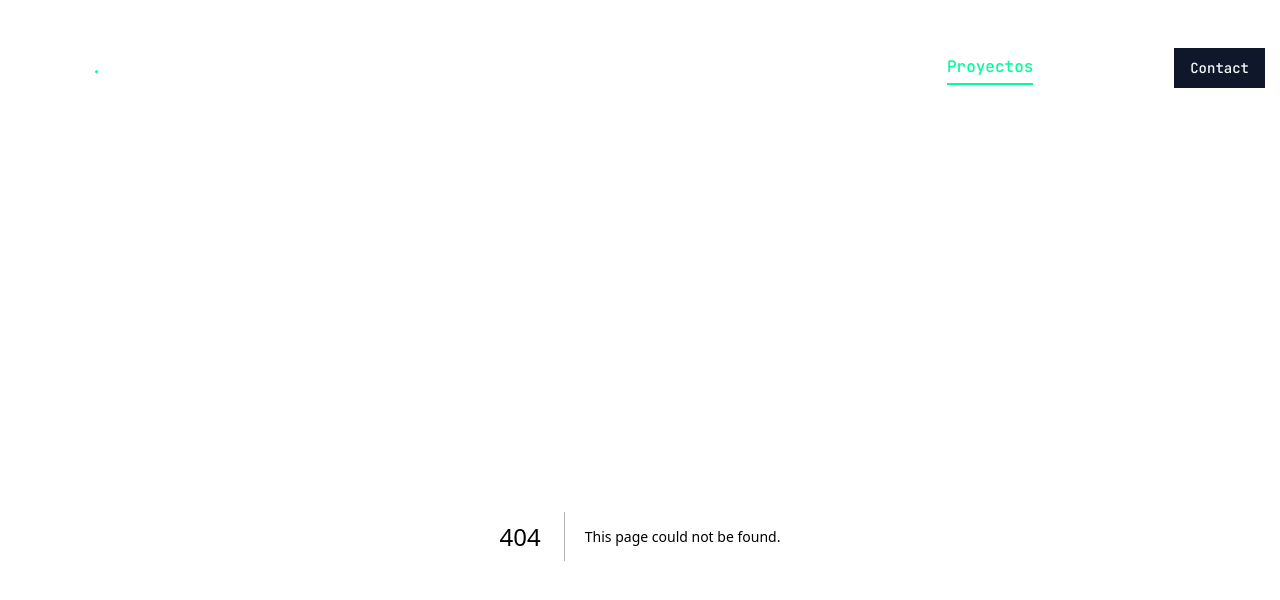
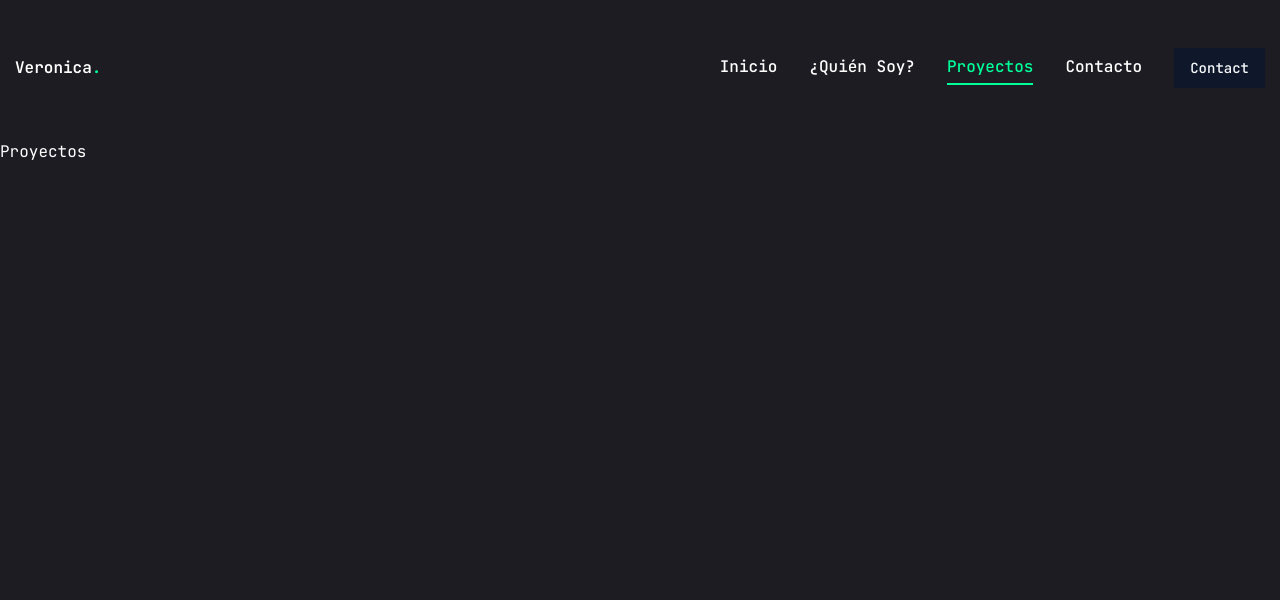
Before and after one commit to ver0nica1/portfolio-veronica, a Next.js app: page /projects in a window 1280 px wide. Before the commit this address had no page. Shown: the top 600 px of the page. Built offline with nearby package versions, Linux system fonts and the light colour scheme.

Commit message:
Created projects directory and added page.jsx for the "Proyectos" section

```diff
--- /dev/null
+++ b/app/projects/page.jsx
@@ -0,0 +1,9 @@
+import React from 'react'
+
+const projects = () => {
+  return (
+    <div>Proyectos</div>
+  )
+}
+
+export default projects
```
